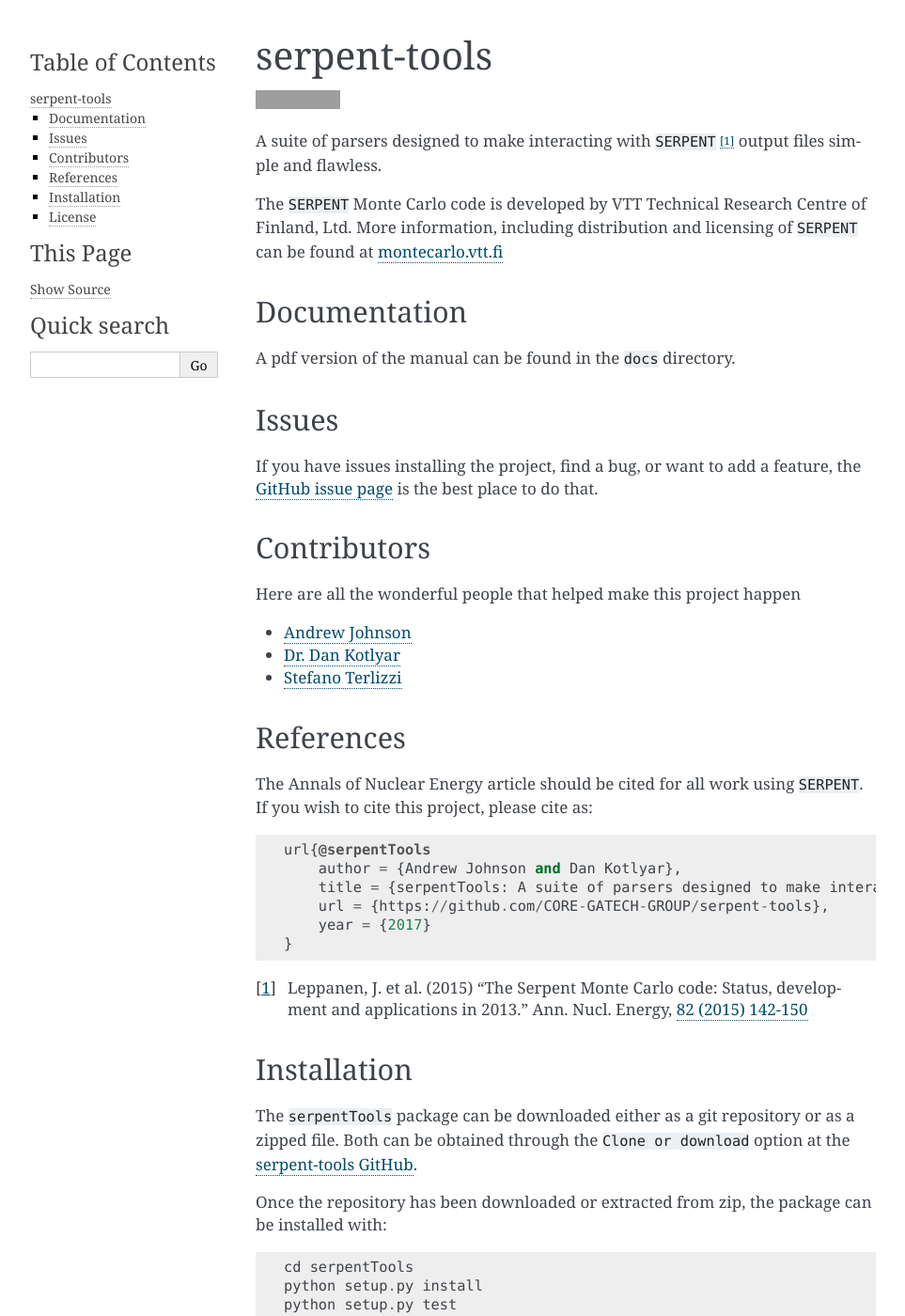
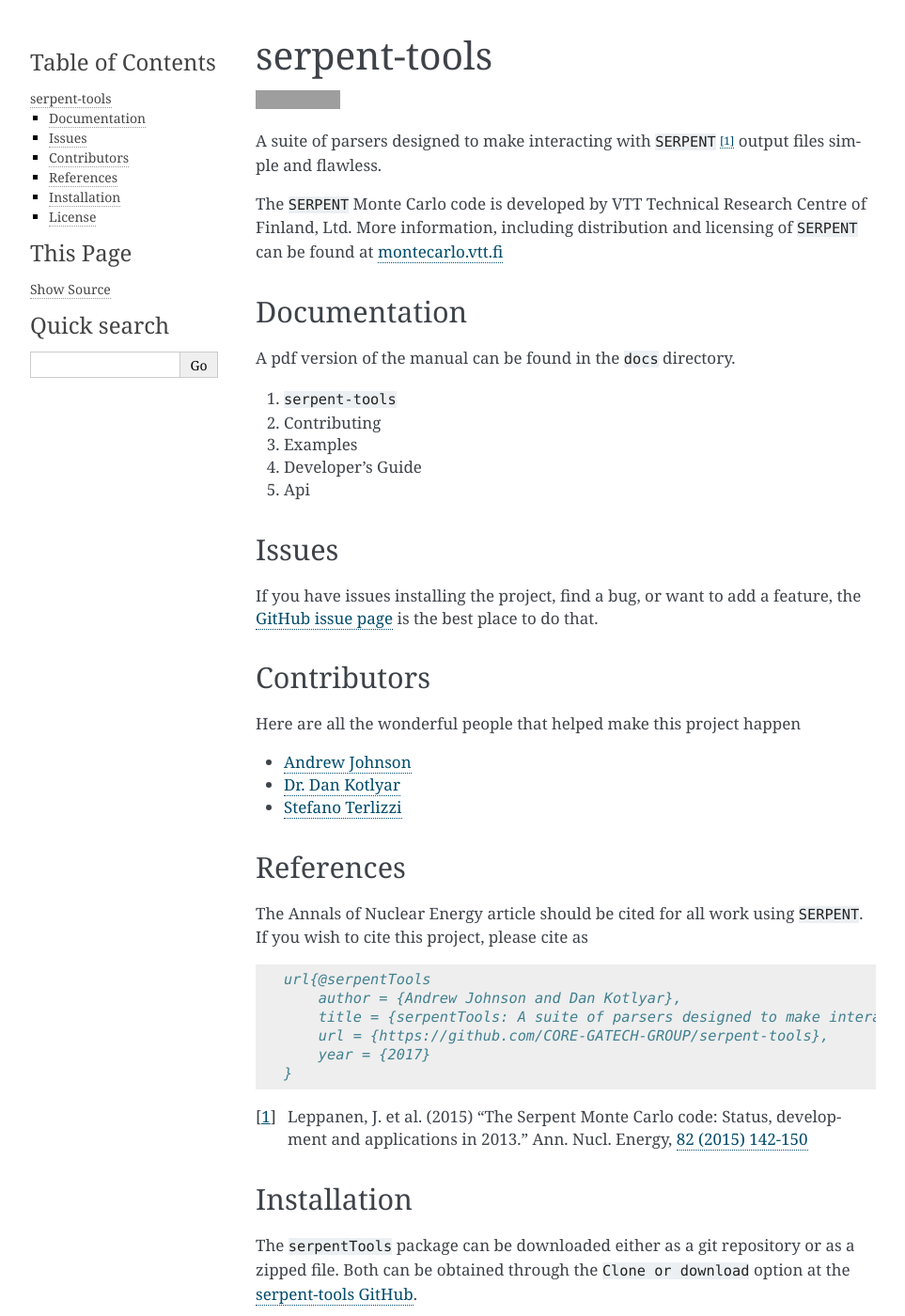
Before and after one commit to CORE-GATECH-GROUP/serpent-tools, a Sphinx documentation site: the page built from docs/about.rst, in a window 1280 px wide and 1400 px high. Shown: the whole window at 94% size, without its empty margins (148-1111 px from the left). Built offline with Sphinx 7.4.7, drawn with Linux system fonts in a browser that asks for light colours; grey boxes are pictures that could not be loaded.

```diff
--- a/README.rst
+++ b/README.rst
@@ -17,6 +17,12 @@
 -------------
 
 A pdf version of the manual can be found in the ``docs`` directory.
+
+#. ``serpent-tools``
+#. Contributing
+#. Examples
+#. Developer's Guide
+#. Api
 
 Issues
 ------
@@ -38,7 +44,9 @@
 ----------
 
 The Annals of Nuclear Energy article should be cited for all work
-using ``SERPENT``. If you wish to cite this project, please cite as::
+using ``SERPENT``. If you wish to cite this project, please cite as
+
+.. code:: bibtex
 
     url{@serpentTools
         author = {Andrew Johnson and Dan Kotlyar},
```
Also changed, not shown: docs/api/branching.rst (+7 -2 lines).
